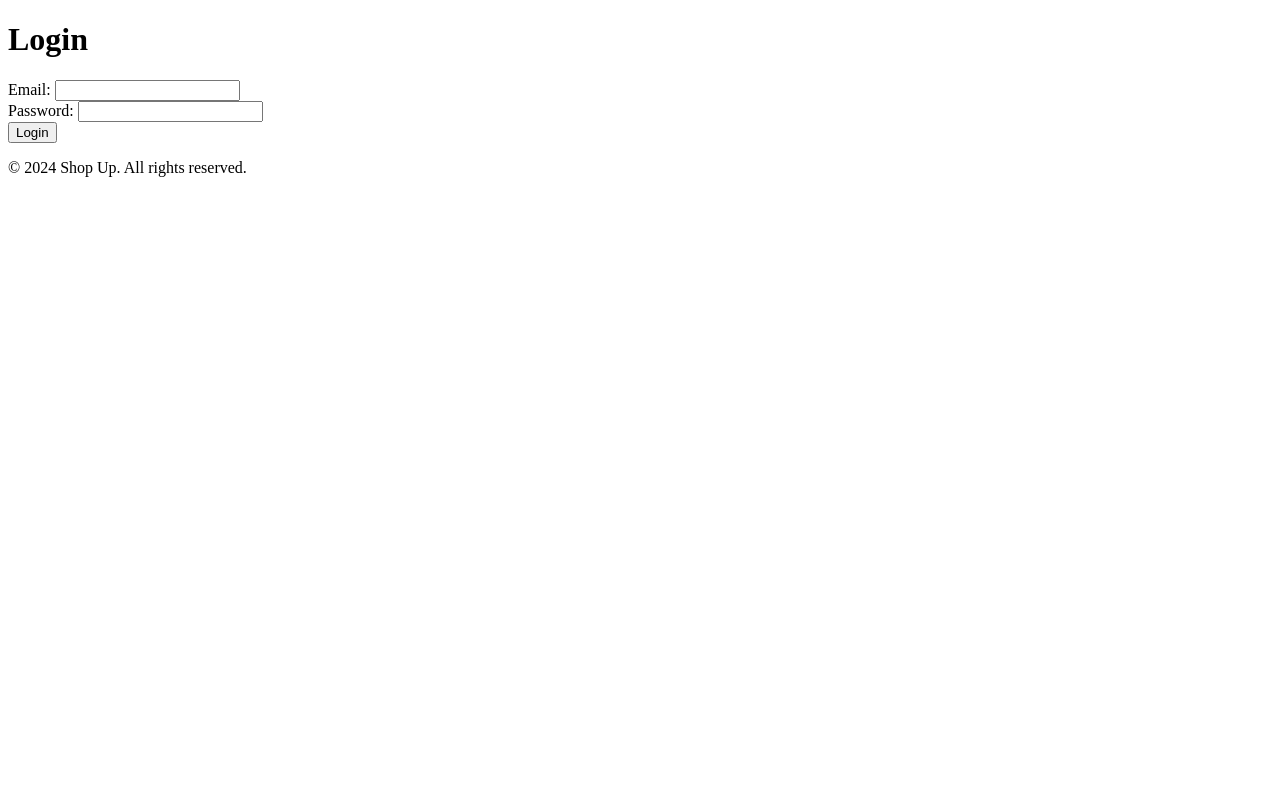
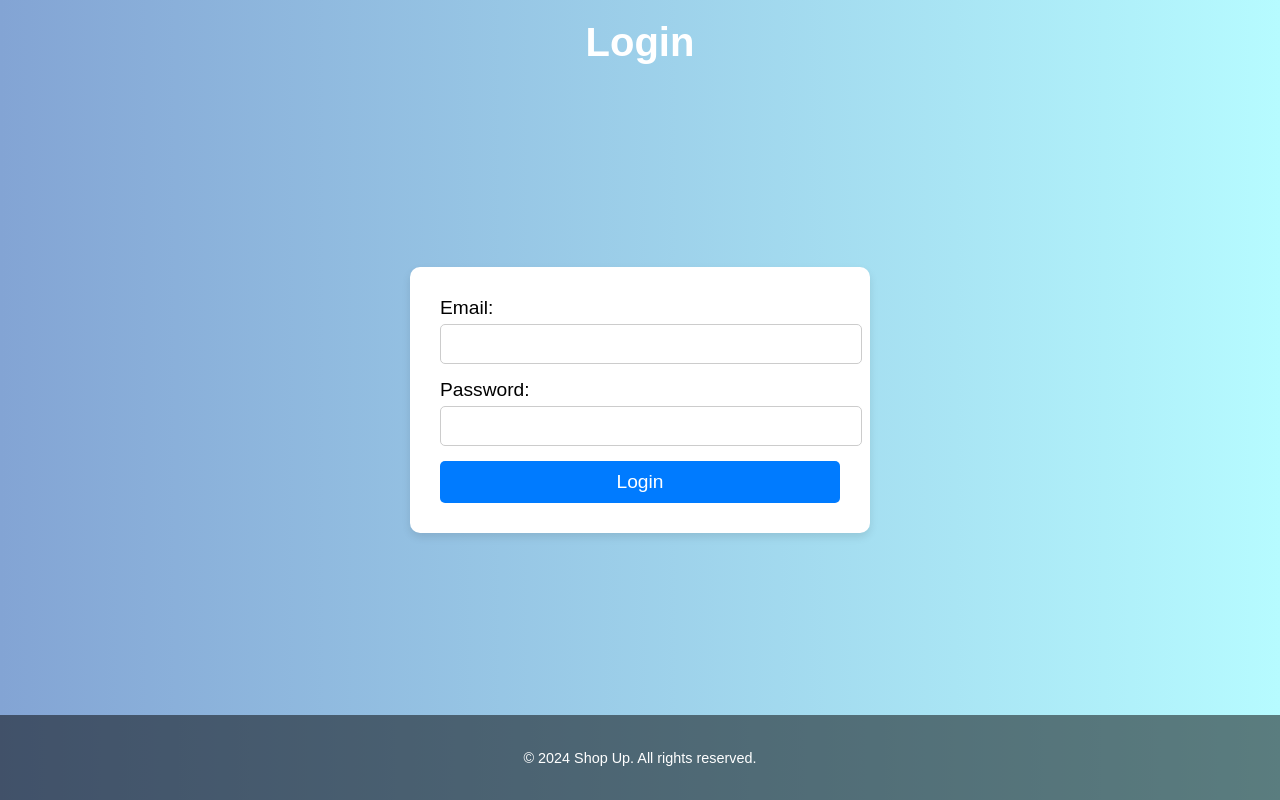
Before and after one commit to 12apoorv/E-commerce, a plain HTML site: page login.html in a window 1280 px wide. Drawn offline with Linux system fonts and the light colour scheme.

Commit message:
Update login.html

```diff
--- a/login.html
+++ b/login.html
@@ -3,8 +3,89 @@
 <head>
     <meta charset="UTF-8">
     <meta name="viewport" content="width=device-width, initial-scale=1.0">
-    <title>Login - InnovateTech</title>
-    <link rel="stylesheet" href="styles.css">
+    <title>Login</title>
+    <style>
+body {
+    font-family: 'Arial', sans-serif;
+    margin: 0;
+    padding: 0;
+    display: flex;
+    flex-direction: column;
+    justify-content: space-between;
+    height: 100vh;
+    background: linear-gradient(to right, #83a4d4, #b6fbff);
+}
+
+header {
+    text-align: center;
+    padding: 20px 0;
+}
+
+header h1 {
+    margin: 0;
+    font-size: 2.5em;
+    color: #fff;
+}
+
+.form-container {
+    flex: 1;
+    display: flex;
+    justify-content: center;
+    align-items: center;
+}
+
+form {
+    background: #fff;
+    padding: 30px;
+    border-radius: 10px;
+    box-shadow: 0 4px 8px rgba(0, 0, 0, 0.1);
+    max-width: 400px;
+    width: 100%;
+}
+
+.form-group {
+    margin-bottom: 15px;
+}
+
+.form-group label {
+    display: block;
+    font-size: 1.2em;
+    margin-bottom: 5px;
+}
+
+.form-group input {
+    width: 100%;
+    padding: 10px;
+    font-size: 1em;
+    border: 1px solid #ccc;
+    border-radius: 5px;
+}
+
+button {
+    width: 100%;
+    padding: 10px;
+    font-size: 1.2em;
+    color: #fff;
+    background: #007BFF;
+    border: none;
+    border-radius: 5px;
+    cursor: pointer;
+    transition: background 0.3s;
+}
+
+button:hover {
+    background: #0056b3;
+}
+
+footer {
+    text-align: center;
+    padding: 20px 0;
+    background: rgba(0, 0, 0, 0.5);
+    color: #fff;
+    font-size: 0.9em;
+}
+
+    </style>
 </head>
 <body>
     <header>
```
